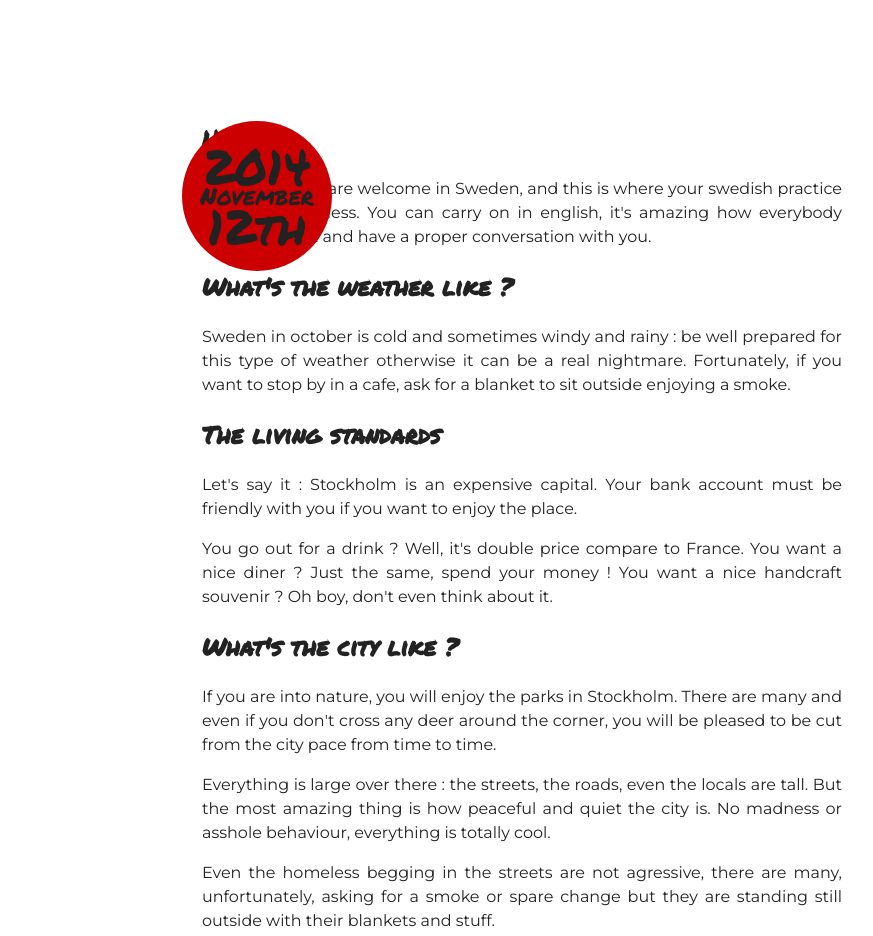
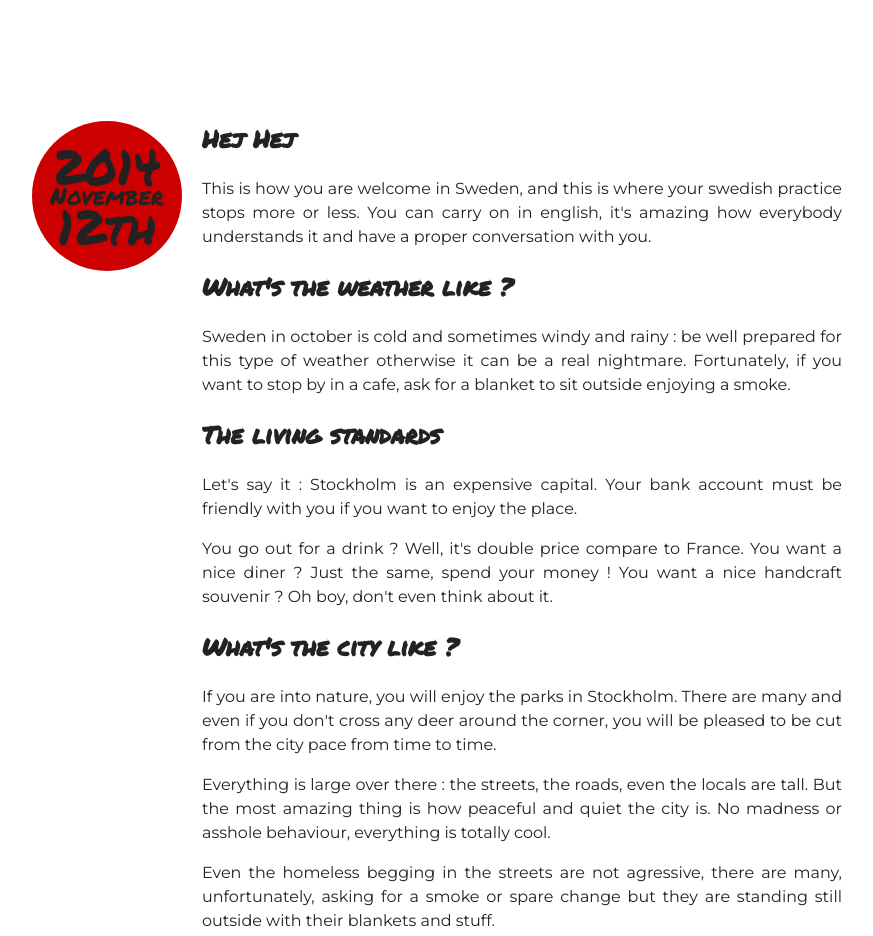
Before and after one commit to herartandshrine/kiddo-in-stockholm, a website: page src/html/index.html in a window 1280 px wide. Shown: the part 520-1456 px from the top of the page, without its empty margins (118-991 px from the left). Drawn offline with nearby package versions, Linux system fonts and the light colour scheme; files that its build step writes are made by us from their sources.

Commit message:
Datetime position correction

```diff
--- a/src/css/media.scss
+++ b/src/css/media.scss
@@ -45,12 +45,12 @@
   .datetime {
     position: absolute;
     right: 0;
-    left: 500px;
+    left: 0;
     width: 150px;
     height: 150px;
     background: $red;
     border-radius: 100px;
-    margin-left: -200px;
+    margin-left: -170px;
     text-align: center;
     line-height: 30px;
   }
@@ -75,6 +75,12 @@
     box-sizing: border-box;
     width: 50%;
     margin: 0 auto;
+    position: relative;
+  }
+
+  .main-section::after {
+    content: "";
+    display: table;
   }
 
   aside {
--- a/src/html/index.html
+++ b/src/html/index.html
@@ -26,8 +26,8 @@
       </ul>
     </nav>
     <section class="main-section">
+      <div class="datetime"><time datetime="2014-11-12"><div class="year">2014</div><div class="month">November</div><div class="day">12th</div></time></div>
         <article class="article-01">
-        <div class="datetime"><time datetime="2014-11-12"><div class="year">2014</div><div class="month">November</div><div class="day">12th</div></time></div>
           <h2>Hej Hej</h2>
             <p>This is how you are welcome in Sweden, and this is where your swedish practice stops more or less. You can carry on in english, it's amazing how everybody understands it and have a proper conversation with you.</p>
         </article>
```
Lines whose indentation alone changed are shown as unchanged.
